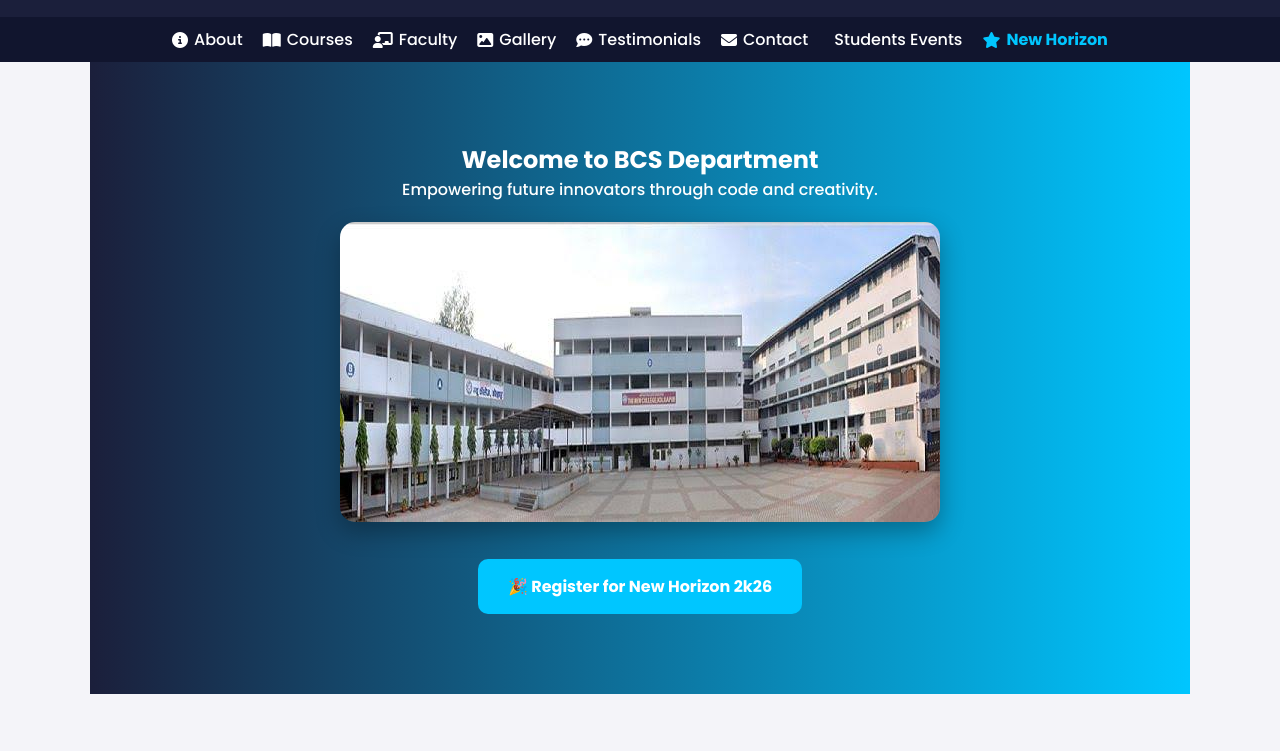
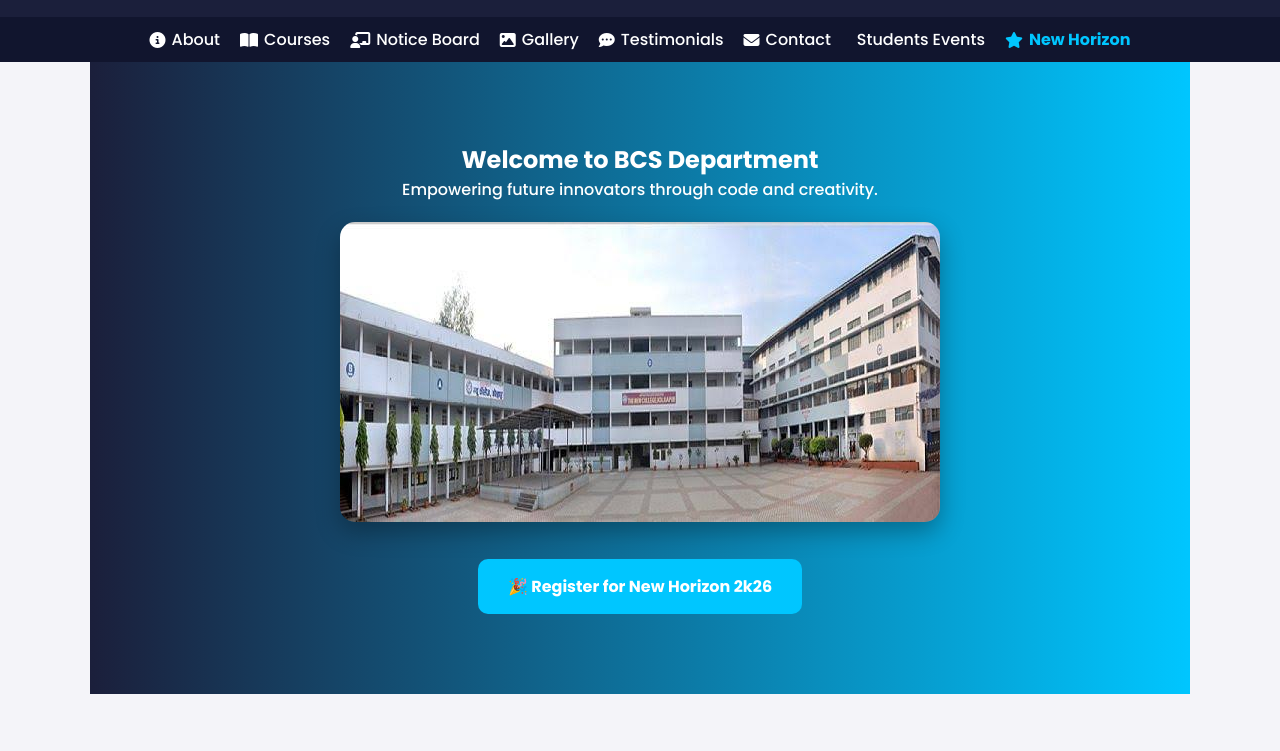
Before and after one commit to harshadteli/nckbcs3, a plain HTML site: page index.html in a window 1280 px wide. Shown: the part 117-868 px from the top of the page. Drawn offline with nearby package versions, Linux system fonts and the light colour scheme; some icons are missing.

Commit message:
Update index.html

```diff
--- a/index.html
+++ b/index.html
@@ -61,7 +61,7 @@
   <nav>
     <a href="#about"><i class="fas fa-info-circle"></i> About</a>
     <a href="#courses"><i class="fas fa-book-open"></i> Courses</a>
-    <a href="#faculty"><i class="fas fa-chalkboard-teacher"></i> Faculty</a>
+    <a href="https://nckbcs-notice-board.onrender.com"><i class="fas fa-chalkboard-teacher"></i> Notice Board</a>
     <a href="#gallery"><i class="fas fa-image"></i> Gallery</a>
     <a href="#testimonials"><i class="fas fa-comment-dots"></i> Testimonials</a>
     <a href="#contact"><i class="fas fa-envelope"></i> Contact</a>
```
